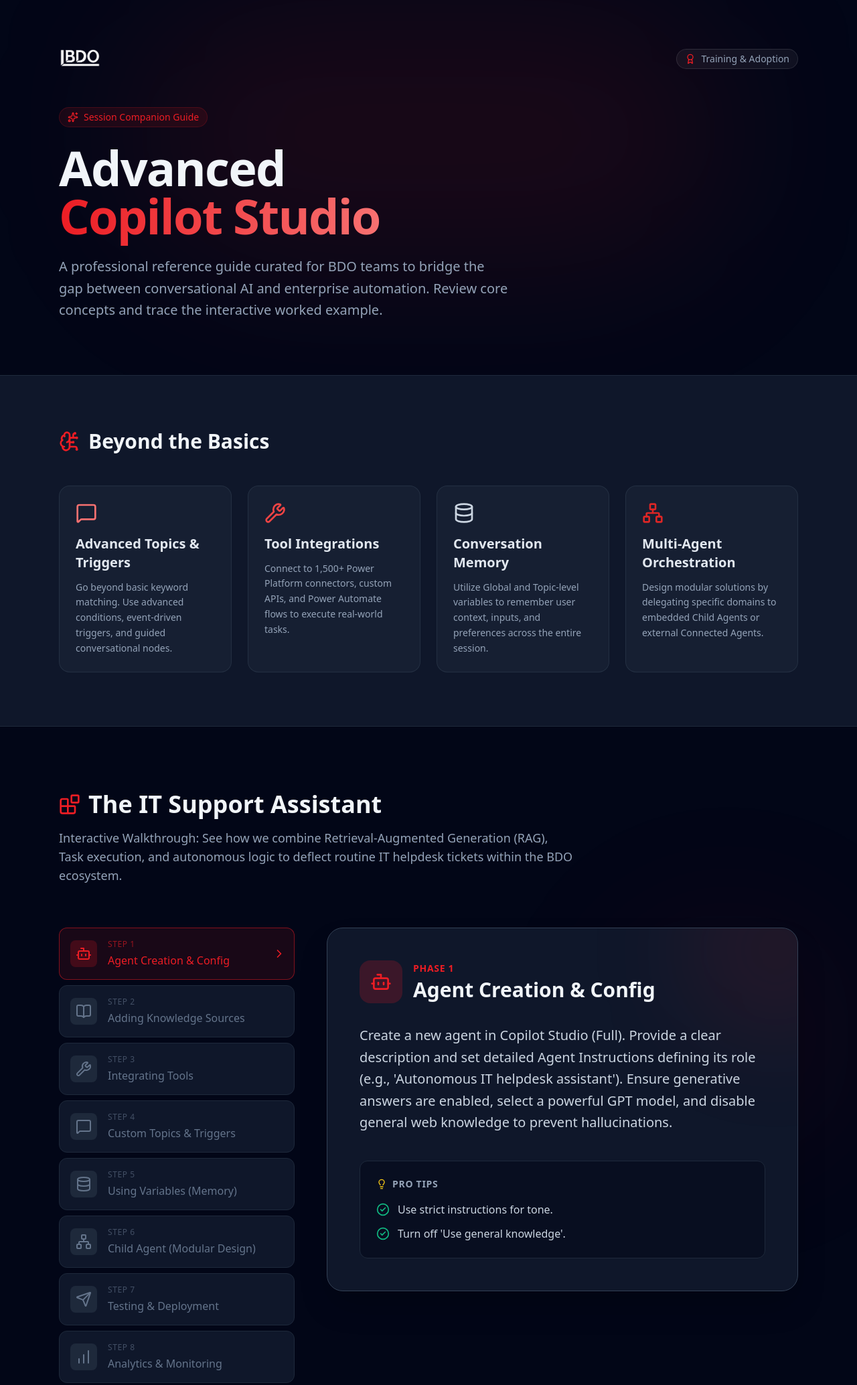
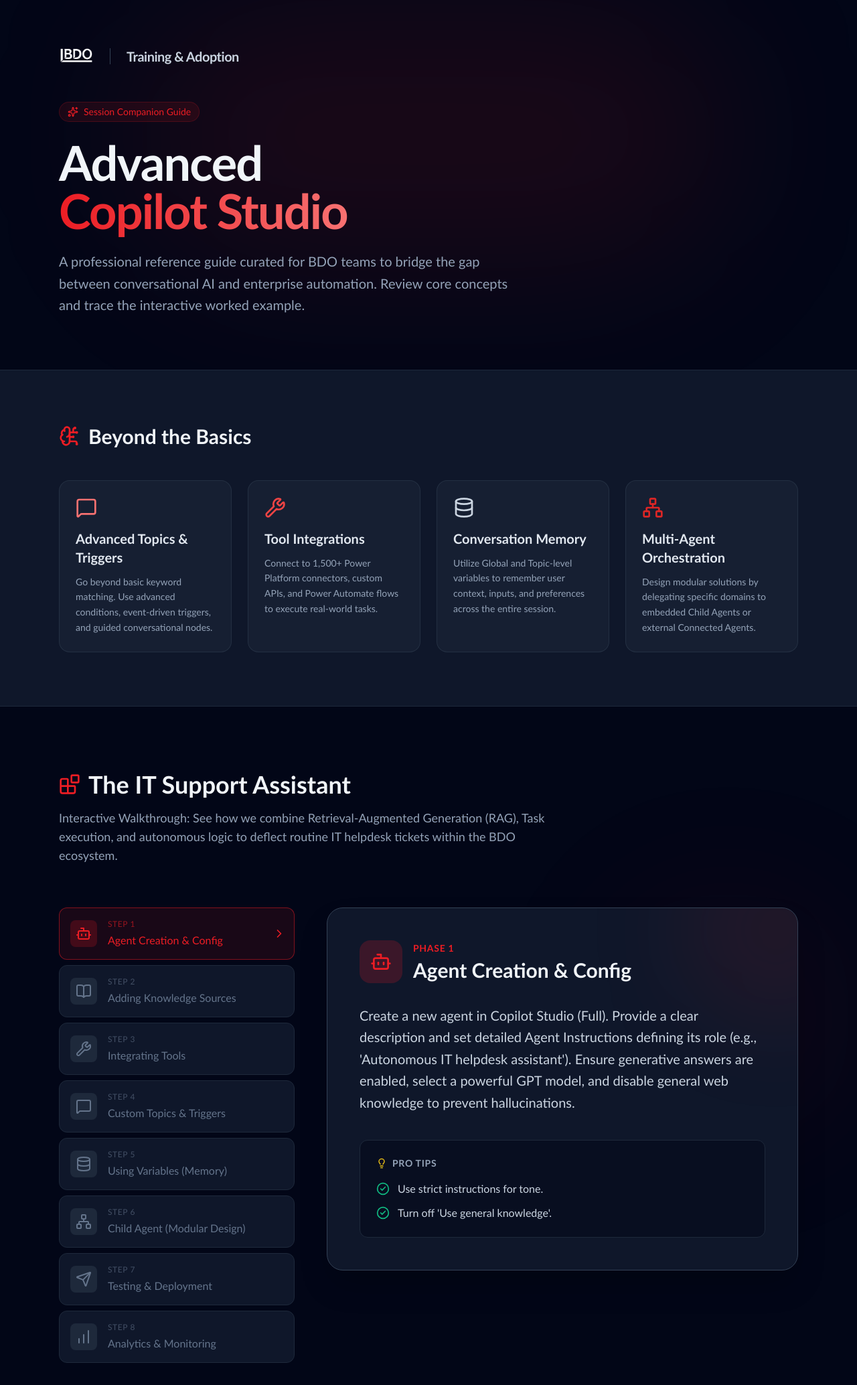
Before and after one commit to jerseyitguy/CopilotStudioCourse, a plain HTML site: page index.html in a window 1280 px wide. Shown: the top 2068 px of the page at 67% size. Drawn offline with nearby package versions, Linux system fonts and the light colour scheme.

Commit message:
6thDraft
Updated logo size and added error handling for image loading. Improved transition effects for content panels.

```diff
--- a/index.html
+++ b/index.html
@@ -15,6 +15,9 @@
         tailwind.config = {
             theme: {
                 extend: {
+                    fontFamily: {
+                        sans: ['"Trebuchet MS"', 'sans-serif'],
+                    },
                     colors: {
                         bdo: {
                             red: '#EC1D24',
@@ -38,6 +41,11 @@
             -webkit-background-clip: text;
             -webkit-text-fill-color: transparent;
         }
+
+        /* Smooth transitions for content switching */
+        .step-transition {
+            transition: all 0.5s cubic-bezier(0.4, 0, 0.2, 1);
+        }
     </style>
 </head>
 <body class="min-h-screen bg-slate-900 text-slate-100 font-sans selection:bg-bdo-red selection:text-white">
@@ -48,12 +56,10 @@
         <div class="absolute top-0 left-1/2 -translate-x-1/2 w-full max-w-4xl h-[400px] bg-bdo-red/10 blur-[120px] rounded-full pointer-events-none"></div>
 
         <div class="max-w-6xl mx-auto px-6 relative z-10">
-            <div class="flex items-center justify-between mb-12">
-                <img src="https://raw.githubusercontent.com/jerseyitguy/CopilotStudioCourse/main/bdo-white.png" alt="BDO Logo" class="h-10 md:h-12 w-auto">
-                <div class="hidden md:inline-flex items-center gap-2 px-3 py-1 rounded-full bg-white/5 border border-white/10 text-slate-400 text-sm font-medium">
-                    <i data-lucide="award" class="w-4 h-4 text-bdo-red"></i>
-                    Training & Adoption
-                </div>
+            <div class="flex items-center gap-4 md:gap-6 mb-12">
+                <img src="https://raw.githubusercontent.com/jerseyitguy/CopilotStudioCourse/main/bdo-white.png" alt="BDO Logo" class="h-8 md:h-10 w-auto" onerror="this.src='https://via.placeholder.com/150x50/EC1D24/FFFFFF?text=BDO+LOGO'">
+                <div class="h-6 w-px bg-slate-700"></div>
+                <span class="text-lg md:text-xl font-semibold tracking-tight text-slate-300">Training & Adoption</span>
             </div>
 
             <div class="inline-flex items-center gap-2 px-3 py-1 rounded-full bg-bdo-red/10 border border-bdo-red/20 text-bdo-red text-sm font-medium mb-6">
@@ -138,7 +144,7 @@
     <!-- Footer -->
     <footer class="bg-slate-950 py-16 border-t border-slate-800 text-center text-slate-500">
         <div class="flex flex-col items-center gap-6">
-            <img src="https://raw.githubusercontent.com/jerseyitguy/CopilotStudioCourse/main/bdo-white.png" alt="BDO Logo" class="h-8 opacity-50 grayscale hover:grayscale-0 transition-all duration-500">
+            <img src="https://raw.githubusercontent.com/jerseyitguy/CopilotStudioCourse/main/bdo-white.png" alt="BDO Logo" class="h-8 opacity-50 grayscale hover:grayscale-0 transition-all duration-500" onerror="this.src='https://via.placeholder.com/100x30/FFFFFF/000000?text=BDO'">
             <div class="flex justify-center items-center gap-2">
                 <i data-lucide="server" class="w-5 h-5"></i>
                 <span class="font-semibold tracking-wide uppercase text-xs">BDO Training & Adoption | Copilot Studio</span>
@@ -308,8 +314,8 @@
 
                 // 2. Render Content Panel
                 const panelVisibility = isActive
-                    ? 'opacity-100 translate-x-0 pointer-events-auto relative'
-                    : 'opacity-0 translate-x-8 pointer-events-none absolute top-0 left-0 w-full';
+                    ? 'opacity-100 translate-x-0 pointer-events-auto relative z-10'
+                    : 'opacity-0 translate-x-8 pointer-events-none absolute top-0 left-0 w-full z-0';
 
                 const tipsHtml = step.tips.map(tip => `
                     <li class="flex items-start gap-3 text-slate-300">
@@ -319,7 +325,7 @@
                 `).join('');
 
                 const panel = document.createElement('div');
-                panel.className = `transition-all duration-500 ${panelVisibility}`;
+                panel.className = `step-transition ${panelVisibility}`;
                 panel.innerHTML = `
                     <div class="flex items-center gap-4 mb-8">
                         <div class="p-4 bg-bdo-red/20 text-bdo-red rounded-2xl">
@@ -353,11 +359,11 @@
         }
 
         // Initialize App on Load
-        document.addEventListener('DOMContentLoaded', () => {
+        window.onload = function() {
             initData();
             renderStepper();
             lucide.createIcons();
-        });
+        };
     </script>
 </body>
 </html>
```
